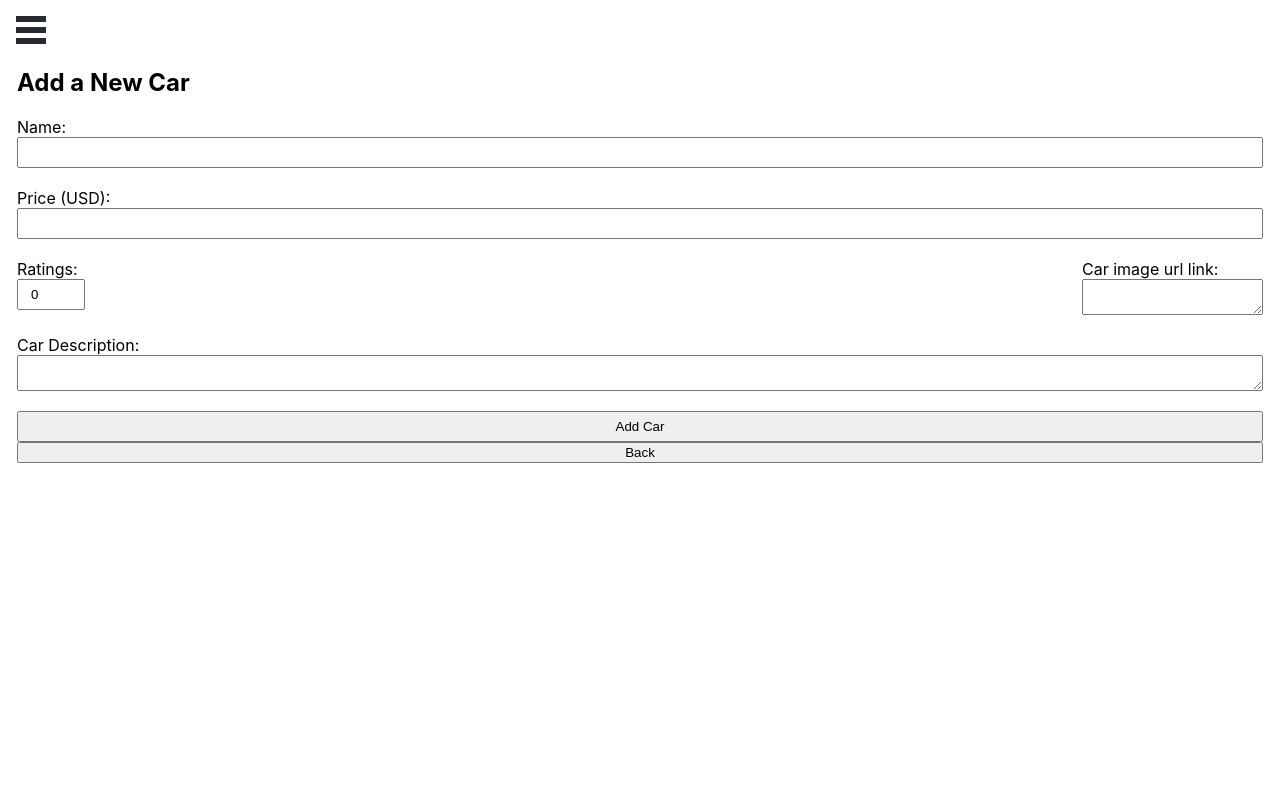
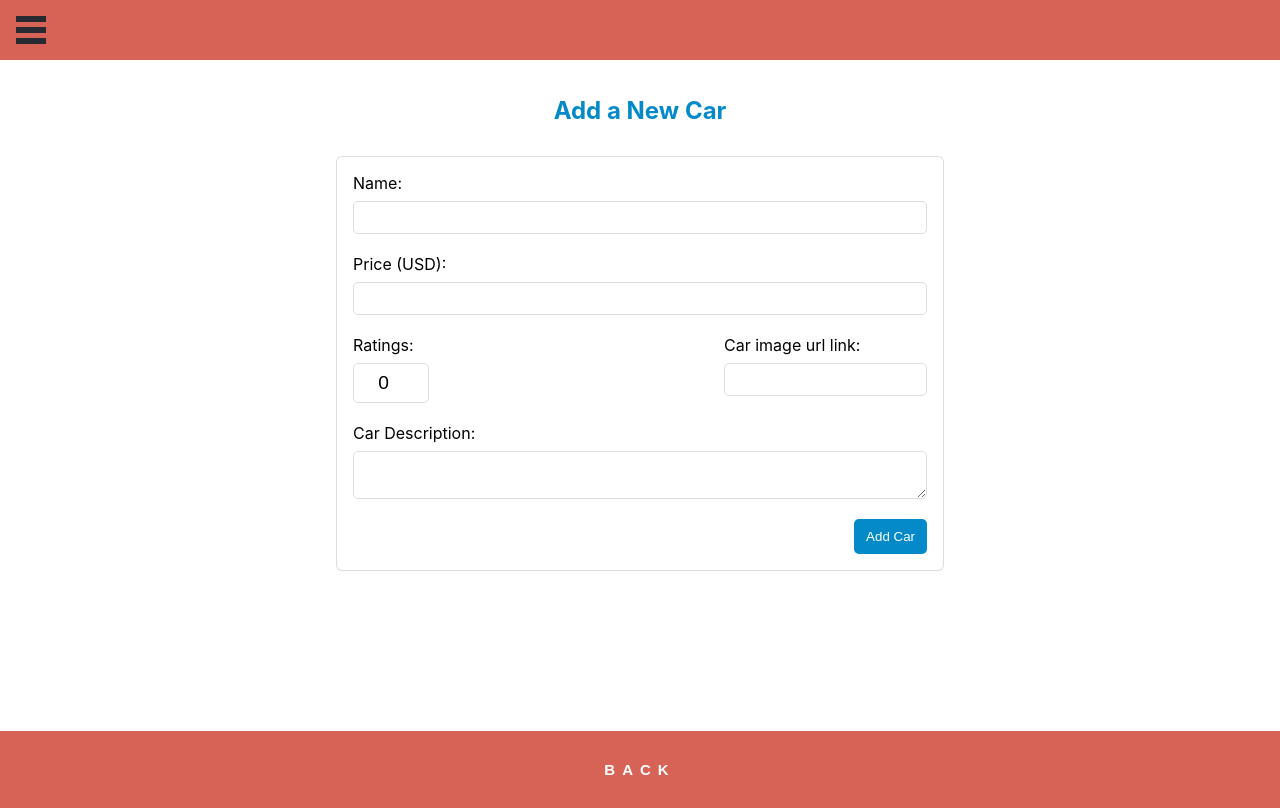
Before and after one commit to Rhaegar121/Car-Rental-front-end, a React (Create React App) app: page /add_car in a window 1280 px wide. Built offline with nearby package versions, Linux system fonts and the light colour scheme.

Commit message:
Update addCar.js Update addCar.css and navbar.css Update Update navbar.js

```diff
--- a/src/App.css
+++ b/src/App.css
@@ -5,8 +5,7 @@
 }
 
 .page_container {
-  padding: 24px 24px;
-  margin-top: 30px;
+  width: 100%;
 }
 
 .App {
--- a/src/App.js
+++ b/src/App.js
@@ -7,6 +7,7 @@ import Main from './components/Main';
 import Favorites from './components/Favourite';
 import AddCar from './components/addCar';
 import Detail from './components/Detail';
+import './App.css';
 
 function App() {
   return (
--- a/src/components/addCar.js
+++ b/src/components/addCar.js
@@ -7,23 +7,15 @@ import Navbar from './navbar';
 
 export default function AddCar() {
   const userDataFromStorage = JSON.parse(localStorage.getItem('user'));
-  // const status = useSelector((state) => state.car.status);
   const dispatch = useDispatch();
   const navigate = useNavigate();
 
-  // useEffect(() => {
-  //   if (status === 'success') {
-
-  //   }
-  // }, [status, navigate]);
-
   const [carDetails, setCarDetails] = useState({
-    name: '', // Changed from 'name'
+    name: '',
     price: '',
     ratings: 0,
     image: '',
     description: '',
-    // user_id: userDataFromStorage.id,
   });
 
   const handleChange = (event) => {
@@ -34,28 +26,19 @@ export default function AddCar() {
     }));
   };
 
-  // const handleFileChange = (event) => {
-  //   const file = event.target.files[0];
-  //   setCarDetails((prevDetails) => ({
-  //     ...prevDetails,
-  //     image: file, // Changed from carPhoto
-  //   }));
-  // };
-
   const handleSubmit = (event) => {
     event.preventDefault();
 
     const {
-      name, // Changed from name
+      name,
       price,
       ratings,
       image,
       description,
-      // user_id,
     } = carDetails;
 
     const newCar = {
-      name, // Changed from name
+      name,
       price,
       ratings,
       image,
@@ -67,15 +50,12 @@ export default function AddCar() {
     navigate('/main');
 
     setCarDetails({
-      name: '', // Changed from name
+      name: '',
       price: '',
       ratings: 0,
       image: '',
       description: '',
-      // user_id: userDataFromStorage.id,
     });
-
-    // navigate('/main');
   };
 
   const handleBack = () => {
@@ -83,8 +63,10 @@ export default function AddCar() {
   };
 
   return (
+    <div className="add_car_container">
+      <Navbar />
+      <div className="add_car_wrapper">
         <div className="car_form_container">
-      <Navbar />
           <h2>Add a New Car</h2>
           <form className="add_car_form_wrapper" onSubmit={handleSubmit}>
             <label htmlFor="name">
@@ -114,6 +96,7 @@ export default function AddCar() {
                 Ratings:
                 <input
                   id="rating"
+                  className="rating"
                   type="number"
                   name="ratings"
                   min={0}
@@ -125,25 +108,14 @@ export default function AddCar() {
               <br />
               <label htmlFor="carPhoto">
                 Car image url link:
-            <textarea
+                <input
                   id="carPhoto"
-              // type="text"
-              // accept="image/*"
+                  className="carPhoto"
                   name="image"
                   value={carDetails.image}
                   onChange={handleChange}
                 />
               </label>
-          {/* <label htmlFor="carPhoto">
-            Car Photo:
-            <input
-              id="carPhoto"
-              type="file"
-              accept="image/*"
-              name="image"
-              onChange={handleFileChange}
-            />
-          </label> */}
             </div>
 
             <br />
@@ -160,10 +132,12 @@ export default function AddCar() {
             <button type="submit" className="add_car_button">
               Add Car
             </button>
+          </form>
+        </div>
         <button type="button" onClick={handleBack} className="back_button">
           Back
         </button>
-      </form>
+      </div>
     </div>
   );
 }
--- a/src/components/navbar.js
+++ b/src/components/navbar.js
@@ -45,6 +45,7 @@ export default function Navbar() {
         <Link className="logo" to="/" onClick={handleMenuLinkClick}>
           Car Rental
         </Link>
+        <div className="menu_links_container">
           <div className="menu_links_wrapper">
             <li>
               <Link className="menu_link" to="/main" onClick={handleMenuLinkClick}>
@@ -57,7 +58,7 @@ export default function Navbar() {
               </Link>
             </li>
             <li>
-            <button className="menu_link" type="button" onClick={handleAddCarClick}>
+              <button className="menu_link add_new_car_link" type="button" onClick={handleAddCarClick}>
                 Add New Car
               </button>
             </li>
@@ -67,6 +68,7 @@ export default function Navbar() {
               Sign Out
             </Link>
           </li>
+        </div>
       </ul>
     </nav>
   );
--- a/src/styles/addCar.css
+++ b/src/styles/addCar.css
@@ -1,5 +1,21 @@
+.add_car_container {
+  display: flex;
+  flex-direction: column;
+  padding-top: 6rem;
+}
+
+.add_car_wrapper {
+  height: 89vh;
+  display: flex;
+  flex-direction: column;
+  justify-content: space-between;
+  align-items: center;
+}
+
 .car_form_container {
+  width: 90%;
   padding: 0 17px;
+  margin-top: 0;
 }
 
 .add_car_button {
@@ -8,7 +24,10 @@
 
 .add_car_form_wrapper {
   display: flex;
+  padding: 1rem;
   flex-direction: column;
+  border-radius: 5px;
+  box-shadow: rgba(0, 0, 0, 0.02) 0 1px 3px 0, rgba(27, 31, 35, 0.15) 0 0 0 1px;
 }
 
 .add_car_form_wrapper label {
@@ -17,7 +36,17 @@
 }
 
 .add_car_form_wrapper input {
-    padding: 6px 12px;
+  padding: 8px 12px;
+  border: 1px solid #ddd;
+  margin-top: 0.5rem;
+  border-radius: 5px;
+}
+
+.add_car_form_wrapper textarea {
+  padding: 8px 12px;
+  border: 1px solid #ddd;
+  margin-top: 0.5rem;
+  border-radius: 5px;
 }
 
 .ratings_and_photo_wrapper {
@@ -26,3 +55,40 @@
   flex-direction: row;
   justify-content: space-between;
 }
+
+.back_button {
+  width: 100%;
+  padding: 30px 24px;
+  font-size: 15px;
+  font-weight: 600;
+  text-transform: uppercase;
+  letter-spacing: 7px;
+  color: #fff;
+  background-color: rgb(214, 99, 86);
+  border: none;
+}
+
+.car_form_container h2 {
+  text-align: center;
+  color: rgb(4, 138, 200);
+  padding-bottom: 2rem;
+}
+
+.car_form_container button {
+  padding: 10px 12px;
+  align-self: flex-end;
+  color: #fff;
+  background-color: rgb(4, 138, 200);
+  border: none;
+  border-radius: 5px;
+}
+
+.rating {
+  text-align: center;
+}
+
+@media screen and (min-width: 768px) {
+  .car_form_container {
+    width: 50%;
+  }
+}
--- a/src/styles/main.css
+++ b/src/styles/main.css
@@ -8,6 +8,7 @@
 .heading {
   text-align: center;
   color: rgb(4, 138, 200);
+  padding-top: 6rem;
 }
 
 .car-container {
--- a/src/styles/navbar.css
+++ b/src/styles/navbar.css
@@ -1,5 +1,5 @@
 nav {
-  padding: 24px 24px;
+  top: 0;
 }
 
 .menu_link {
@@ -18,7 +18,7 @@ nav {
   z-index: 100;
   top: 0;
   left: 0;
-  background-color: #fff;
+  background-color: rgb(214, 99, 86);
   padding: 1rem;
 }
 
@@ -68,9 +68,9 @@ ul li {
   left: 0;
 }
 
-.menu_links_container .button_wrapper {
+/* .menu_links_container .button_wrapper {
   display: none;
-}
+} */
 
 .logo {
   color: #fff;
@@ -78,6 +78,12 @@ ul li {
   font-size: 24px;
   font-weight: 700;
   padding-bottom: 1rem;
+}
+
+.menu_links_container {
+  display: flex;
+  flex-direction: column;
+  gap: 3rem;
 }
 
 .menu_links_wrapper {
@@ -95,6 +101,14 @@ ul li {
   border-radius: 5px;
 }
 
+.add_new_car_link {
+  background-color: transparent;
+  border: none;
+  text-decoration: underline;
+  padding: 0;
+  color: #fff;
+}
+
 @media screen and (min-width: 768px) {
   .nav_menu {
     width: 15%;
```
Lines whose indentation alone changed are shown as unchanged.
